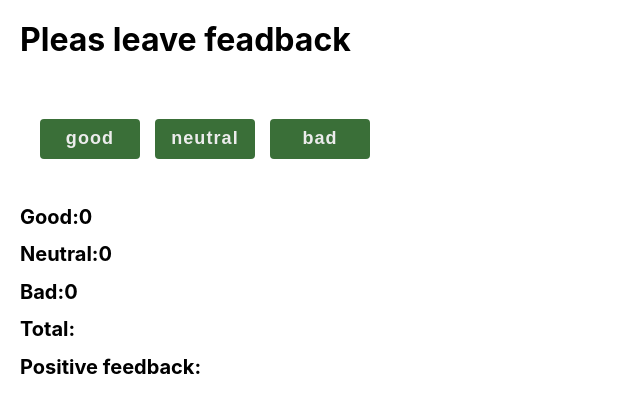
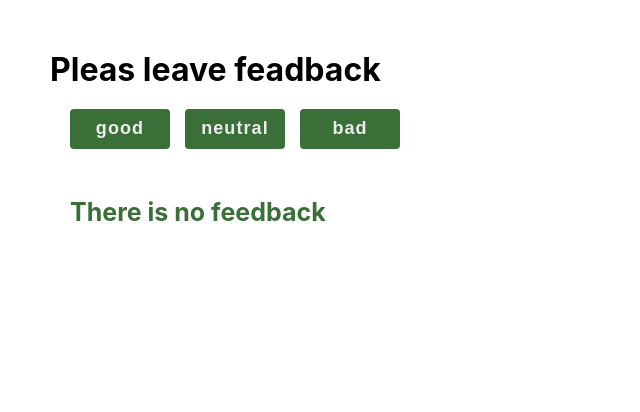
Before and after one commit to AnnaLakhmaniyk/goit-react-hw-04-feedback, a React (Create React App) app: page / in a window 1280 px wide. Shown: the top 412 px of the page, without its empty margins (0-640 px from the left). Built offline with nearby package versions, Linux system fonts and the light colour scheme.

Commit message:
add logic

```diff
--- a/src/components/App.jsx
+++ b/src/components/App.jsx
@@ -3,6 +3,7 @@ import React from 'react';
 import Section from './Section/Section';
 import FeedbackOptions from './FeedbackOptions/FeedbackOptions';
 import Statistics from './Statistics/Statistics';
+import Notification from './Notification/Notification';
 
 class App extends React.Component {
   state = {
@@ -10,20 +11,50 @@ class App extends React.Component {
     neutral: 0,
     bad: 0,
   };
+  changesValueState = evt => {
+    const nameFeadbeck = evt.target.id;
+
+    this.setState(prev => {
+      return { [nameFeadbeck]: prev[nameFeadbeck] + 1 };
+    });
+  };
+  countTotalFeedback() {
+    return Object.values(this.state).reduce((acc, number) => {
+      return acc + number;
+    }, 0);
+  }
+  countPositiveFeedbackPercentage() {
+    const total = this.countTotalFeedback();
+    console.log(total);
+    if (total > 0) {
+      return Math.floor((this.state.good / total) * 100);
+    }
+  }
 
   render() {
+    const total = this.countTotalFeedback();
+    const positivePercentage = `${this.countPositiveFeedbackPercentage()}%`;
     return (
-      <div>
-        <h1 className="title"> Pleas leave feadback</h1>
+      <div className="wraper">
+        <h1> Pleas leave feadback</h1>
         <Section>
-          <Section>
-            <FeedbackOptions options={Object.keys(this.state)} />
-          </Section>
-          <Statistics
-            good={this.state.good}
-            neutral={this.state.neutral}
-            bad={this.state.bad}
+          <FeedbackOptions
+            options={Object.keys(this.state)}
+            onLeaveFeedback={this.changesValueState}
           />
+        </Section>
+        <Section>
+          {total > 0 ? (
+            <Statistics
+              good={this.state.good}
+              neutral={this.state.neutral}
+              bad={this.state.bad}
+              total={total}
+              positivePercentage={positivePercentage}
+            />
+          ) : (
+            <Notification message="There is no feedback" />
+          )}
         </Section>
       </div>
     );
--- a/src/components/FeedbackOptions/FeedbackOptions.js
+++ b/src/components/FeedbackOptions/FeedbackOptions.js
@@ -6,7 +6,12 @@ function FeedbackOptions({ options, onLeaveFeedback }) {
     <ul className={s.wrap}>
       {options.map(option => (
         <li key={option} className={s.item}>
-          <button type="button" className={s.button} onClick={onLeaveFeedback}>
+          <button
+            id={option}
+            type="button"
+            className={s.button}
+            onClick={onLeaveFeedback}
+          >
             {option}
           </button>
         </li>
@@ -14,4 +19,8 @@ function FeedbackOptions({ options, onLeaveFeedback }) {
     </ul>
   );
 }
+FeedbackOptions.propType = {
+  options: PropTypes.arrayOf(PropTypes.string),
+  onLeaveFeedback: PropTypes.func.isRequired,
+};
 export default FeedbackOptions;
--- a/src/components/FeedbackOptions/FeedbackOptions.module.css
+++ b/src/components/FeedbackOptions/FeedbackOptions.module.css
@@ -1,6 +1,5 @@
 .wrap{
     display: flex;
-    margin-bottom: 20px;
 
 }
 .item:not(:last-child){
--- /dev/null
+++ b/src/components/Notification/Notification.js
@@ -0,0 +1,11 @@
+import PropTypes from 'prop-types';
+import s from './Notification.module.css';
+
+function Notification({ message }) {
+  return <p className={s.text}>{message}</p>;
+}
+
+Notification.propTypes = {
+  message: PropTypes.string.isRequired,
+};
+export default Notification;
--- /dev/null
+++ b/src/components/Notification/Notification.module.css
@@ -0,0 +1,6 @@
+.text{
+    color:rgb(58, 111, 56);
+        font-weight: 700;
+        font-size: 25px;
+        line-height: 1.87;
+}
--- a/src/index.css
+++ b/src/index.css
@@ -26,6 +26,7 @@ li {
   list-style: none;
 }
 
-.title{
-  padding: 20px;
+.wraper{
+  padding: 50px;
+  margin: 0;
 }
```
